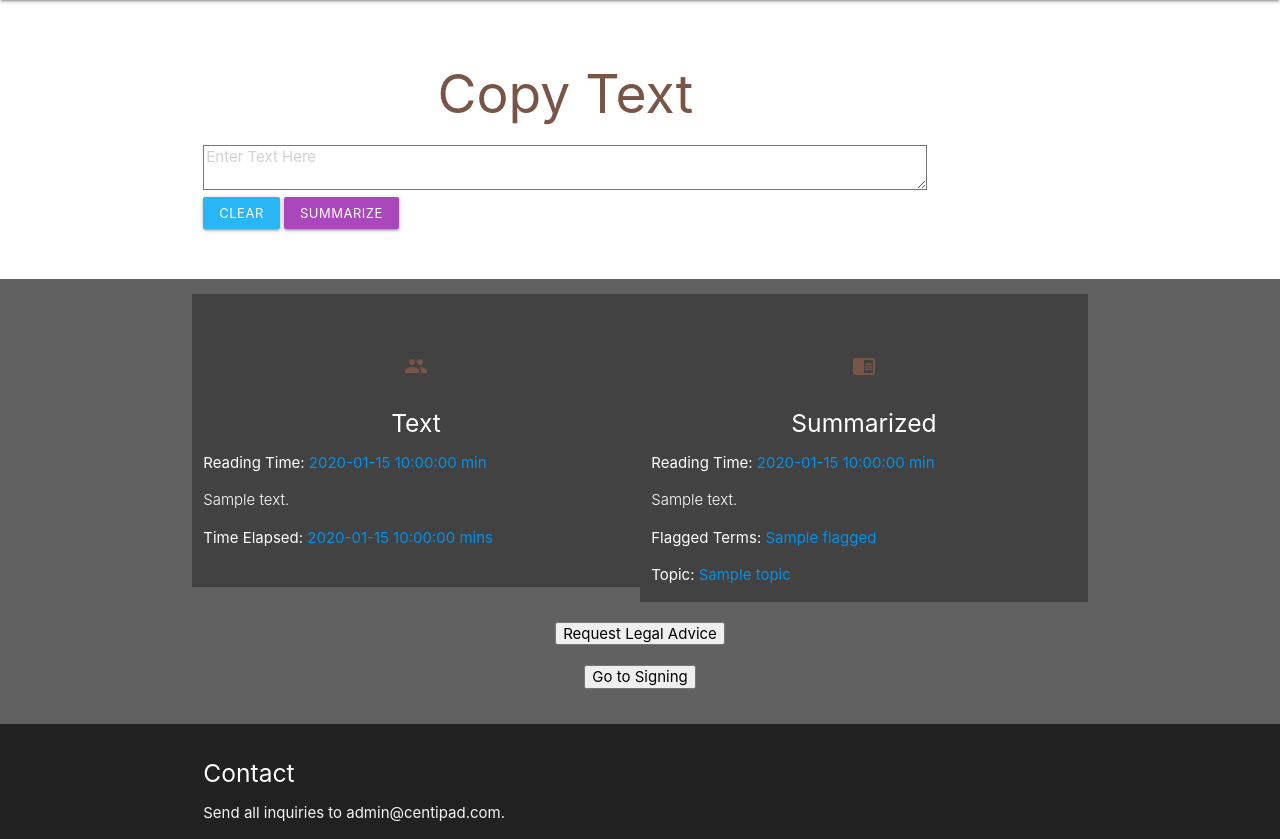
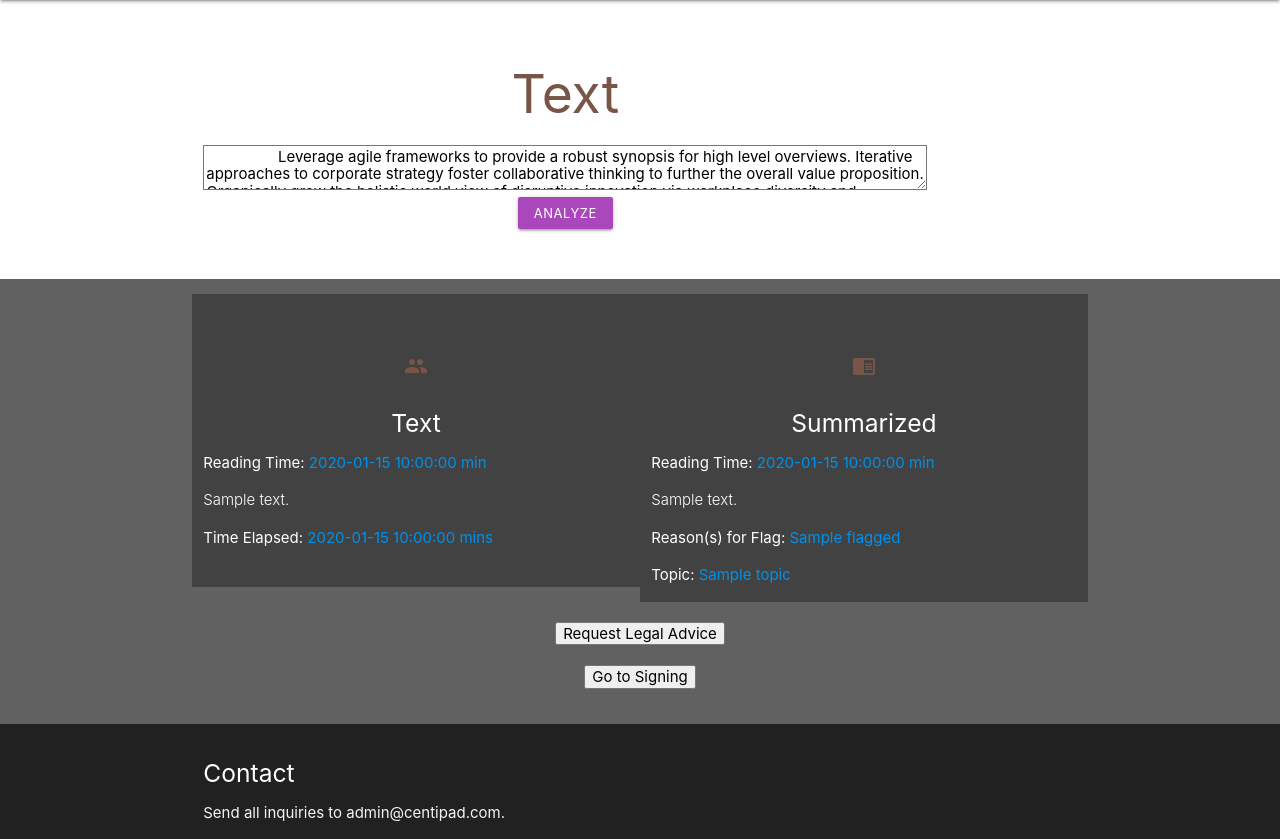
Before and after one commit to yang-official/centipad, a Flask app: template templates/index.html in a window 1280 px wide. Shown: the part 87-926 px from the top of the page. Run offline with Flask 2, Linux system fonts and the light colour scheme; the template is opened without the code that fills it: most values are stand-ins (such as "Sample title", 1, 10 or a date in 2020); some libraries are stand-ins or nearby versions.

Commit message:
Improved text processing

```diff
--- a/app.py
+++ b/app.py
@@ -35,6 +35,23 @@ def analyze():
 	session['flagged'] = flagged
 	return render_template('index.html',ctext=rawtext,topic=topic,flagged=flagged,final_summary=final_summary,final_time=final_time,final_reading_time=final_reading_time,summary_reading_time=summary_reading_time)
 
+@app.route('/analyze_url',methods=['GET','POST'])
+def analyze_url():
+	start = time.time()
+	if request.method == 'POST':
+		raw_url = request.form['raw_url']
+		rawtext = get_text(raw_url)
+		final_reading_time = readingTime(rawtext)
+		final_summary = text_summarizer(rawtext)
+		summary_reading_time = readingTime(final_summary)
+		end = time.time()
+		final_time = end-start
+		flagged = flagger(rawtext)
+		topic = text_modeler(rawtext)
+	session['topic'] = topic
+	session['flagged'] = flagged
+	return render_template('index.html',ctext=rawtext,topic=topic,flagged=flagged,final_summary=final_summary,final_time=final_time,final_reading_time=final_reading_time,summary_reading_time=summary_reading_time)
+
 @app.route("/about")
 def about():
     return render_template('about.html')
--- a/spacy_summarization.py
+++ b/spacy_summarization.py
@@ -8,10 +8,10 @@ from string import punctuation
 from heapq import nlargest
 
 def text_modeler(raw_docx):
-    return 'Contract Law'
+    return 'Corporate'
 
 def flagger(raw_docx):
-    return 'Sold in perpetuity'
+    return 'Jargon, Capitalize, Leverage'
 
 def text_summarizer(raw_docx):
     raw_text = raw_docx
--- a/templates/index.html
+++ b/templates/index.html
@@ -38,22 +38,27 @@
             <div class="row">
               <div class="input-field col s12 m10">
                 <div class="icon-block">
-            <h2 class="center brown-text">Copy Text <!--<i class="material-icons">chrome_reader_mode</i>--></h2>
+                  <h2 class="center brown-text">Text <!--<i class="material-icons">chrome_reader_mode</i>--></h2>
                  <form method="POST" action="/analyze">
-         <textarea name="rawtext" cols="3" rows="5" class="form-control" required="true" placeholder="Enter Text Here"></textarea>
+               <textarea name="rawtext" cols="3" rows="5" class="form-control" required="true"
+               oninput='this.style.height = "";this.style.height = this.scrollHeight + "px"'>
+                 Leverage agile frameworks to provide a robust synopsis for high level overviews. Iterative approaches to corporate strategy foster collaborative thinking to further the overall value proposition. Organically grow the holistic world view of disruptive innovation via workplace diversity and empowerment. Bring to the table win-win survival strategies to ensure proactive domination. At the end of the day, going forward, a new normal that has evolved from generation X is on the runway heading towards a streamlined cloud solution. User generated content in realtime will have multiple touchpoints for offshoring. Capitalize on low hanging fruit to identify a ballpark value added activity to beta test. Override the digital divide with additional clickthroughs from DevOps. Nanotechnology immersion along the information highway will close the loop on focusing solely on the bottom line. Podcasting operational change management inside of workflows to establish a framework. Taking seamless key performance indicators offline to maximise the long tail. Keeping your eye on the ball while performing a deep dive on the start-up mentality to derive convergence on cross-platform integration. Collaboratively administrate empowered markets via plug-and-play networks. Dynamically procrastinate B2C users after installed base benefits. Dramatically visualize customer directed convergence without revolutionary ROI.
+               </textarea>
 
                <br/>
-         <button class="btn btn-small waves-effect waves-light light-blue lighten-1" type="reset">Clear</button>
-          <button class="btn btn-small waves-effect waves-light purple lighten-1" type="submit">Summarize</button>
-
+               <div class="center">
+                <button class="btn btn-small waves-effect waves-light purple lighten-1" type="submit">Analyze</button>
+              </div>
               </form>
                 </div>
               </div>
 
             </div>
+
           </div>
         </div>
         <!-- End -->
+
 
   <!-- Result Display-->
   <section class="section section-solutions-about grey darken-2">
@@ -81,7 +86,7 @@
               <p>Reading Time: <span style="color:#0091EA;">{{ summary_reading_time }} min </span></p>
         </div>
             <p class="light">{{ final_summary }}</p>
-            <p>Flagged Terms: <span style="color:#0091EA;">{{ flagged }} </span></p>
+            <p>Reason(s) for Flag: <span style="color:#0091EA;">{{ flagged }} </span></p>
             <p>Topic: <span style="color:#0091EA;">{{ topic }} </span></p>
           </div>
         </div>
--- a/templates/legal.html
+++ b/templates/legal.html
@@ -17,7 +17,6 @@
       <a id="logo-container" href="#" class="brand-logo"><img src="{{url_for('static', filename='logo.png')}}" width=25> Centipad</a>
       <ul class="right hide-on-med-and-down">
         <li><a href="{{url_for('index')}}">Home</a></li>
-         <!-- <li><a href="{{url_for('compare_summary')}}">Compare Summarizers</a></li> -->
          <li><a href="{{url_for('about')}}">About</a></li>
       </ul>
 
@@ -28,7 +27,6 @@
       </div>
       	<ul id="nav-mobile" class="sidenav">
               <li><a href="{{url_for('index')}}">Home</a></li>
-               <!--<li><a href="{{url_for('compare_summary')}}">Compare</a></li>-->
                <li><a href="{{url_for('about')}}">About</a></li>
             </ul>
 <body>
```
Lines whose indentation alone changed are shown as unchanged.
